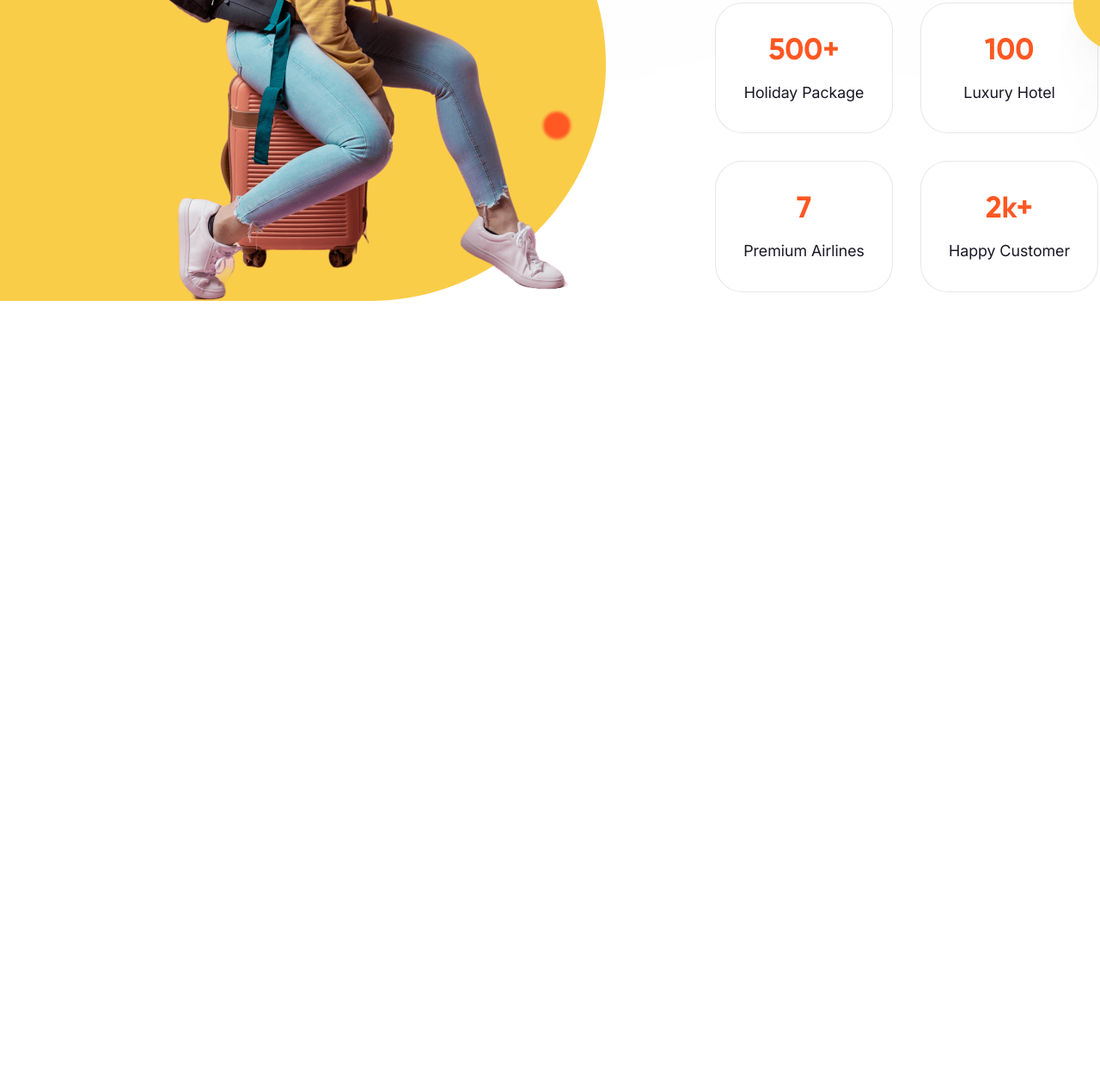
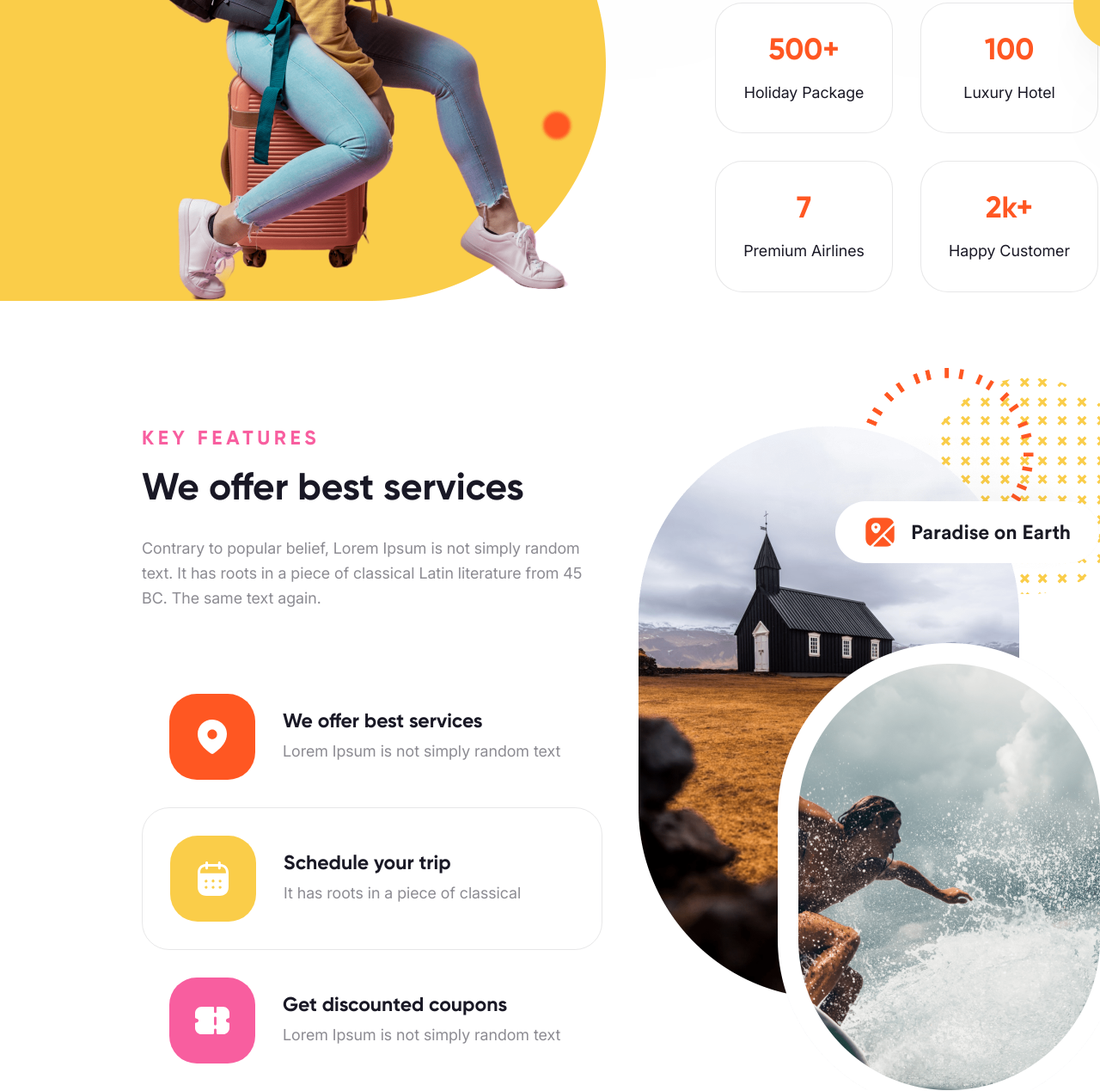
Before and after one commit to akkonkova/travlog-project, a website: page index.html in a window 1280 px wide. Shown: the part 2946-4215 px from the top of the page at 86% size. Before the commit the page ends 3314 px from the top, so only its background shows below. Drawn offline with Linux system fonts and the light colour scheme; files whose address does not match are found by name.

Commit message:
добавлена секция key features с ключевыми преимуществами, добавлен новый цвет в стиль root

```diff
--- a/index.html
+++ b/index.html
@@ -240,6 +240,68 @@
             </div>
           </div>
         </section>
+
+        <!-- Section about key features that Travlog offers-->
+        <section class="features">
+          <div class="features__wrapper">
+            <div class="features__content">
+              <div class="features__content-container">
+                <p class="section-description">Key features</p>
+                <h2 class="section-title">We offer best services</h2>
+              </div>
+              <p class="section-text">
+                Contrary to popular belief, Lorem Ipsum is not simply random text. It has roots in a
+                piece of classical Latin literature from 45 BC. The same text again.
+              </p>
+            </div>
+            <div class="features__feature-card-list">
+              <div class="feature-card">
+                <div class="feature-card__icon-container">
+                  <img
+                    src="./images/location-tag.svg"
+                    alt="map location icon"
+                    class="feature-card__icon"
+                  />
+                </div>
+                <div class="feature-card__text-container">
+                  <span class="feature-card__title">We offer best services</span>
+                  <p class="feature-card__description">Lorem Ipsum is not simply random text</p>
+                </div>
+              </div>
+              <div class="feature-card feature-card_border">
+                <div class="feature-card__icon-container feature-card__icon-container_yellow">
+                  <img
+                    src="./images/calendar-icon.svg"
+                    alt="map location icon"
+                    class="feature-card__icon"
+                  />
+                </div>
+                <div class="feature-card__text-container">
+                  <span class="feature-card__title">Schedule your trip</span>
+                  <p class="feature-card__description">It has roots in a piece of classical</p>
+                </div>
+              </div>
+              <div class="feature-card">
+                <div class="feature-card__icon-container feature-card__icon-container_pink">
+                  <img
+                    src="./images/white-ticket.svg"
+                    alt="map location icon"
+                    class="feature-card__icon"
+                  />
+                </div>
+                <div class="feature-card__text-container">
+                  <span class="feature-card__title">Get discounted coupons</span>
+                  <p class="feature-card__description">Lorem Ipsum is not simply random text</p>
+                </div>
+              </div>
+            </div>
+          </div>
+          <img
+            src="./images/features_picture.png"
+            alt="A joyful girl is sitting on a suitcase"
+            class="features__image"
+          />
+        </section>
       </main>
     </div>
   </body>
--- a/styles/style.css
+++ b/styles/style.css
@@ -7,6 +7,8 @@
   --accent-color: #f85e9f;
   --dull-color: rgba(25 24 37 / 0.5);
   --orange-color: #ff5722;
+  --yellow-color: #facd49;
+  --pink-color: #f85e9f;
 }
 
 .page {
@@ -544,8 +546,8 @@
 }
 
 .advantages__info-card-list {
+  position: relative;
   display: grid;
-  position: relative;
   grid-template-columns: repeat(auto-fit, minmax(207px, 1fr));
   gap: 32px;
   max-inline-size: 545px;
@@ -580,15 +582,12 @@
   line-height: 160%;
 }
 
-.advantages__info-card-list::before{
+.advantages__info-card-list::before {
   content: '';
   position: absolute;
   top: -55px;
   right: -83px;
   border-radius: 100px;
-  background: #FACD49;
-  height: 112px;
-  width: 112px;
   box-shadow:
     0 385px 108px 0 rgba(0 0 0 / 0),
     0 246px 99px 0 rgba(0 0 0 / 0),
@@ -596,14 +595,126 @@
     0 62px 62px 0 rgba(0 0 0 / 0.02),
     0 15px 34px 0 rgba(0 0 0/ 0.03),
     0 0 0 0 rgba(0 0 0/ 0.03);
+  background: #facd49;
+  inline-size: 112px;
+  block-size: 112px;
 }
 
-.advantages__info-card-list::after{
+.advantages__info-card-list::after {
   content: '';
   position: absolute;
   top: -15px;
   right: -47px;
+  width: 40px;
+  height: 36px;
   background-image: url(../images/ticket-star.svg);
-  height: 36px;
-  width: 40px;
 }
+
+.features {
+  position: relative;
+  display: flex;
+  gap: 42px;
+  margin-block-start: 128px;
+  padding-inline-start: 165px;
+  padding-inline-end: 160px;
+}
+
+.features__wrapper {
+  display: flex;
+  flex-direction: column;
+  gap: 64px;
+  max-inline-size: 540px;
+  inline-size: 100%;
+}
+
+.features__content {
+  display: flex;
+  flex-direction: column;
+  align-items: flex-start;
+  gap: 32px;
+}
+
+.features__content-container {
+  display: flex;
+  flex-direction: column;
+  gap: 16px;
+}
+
+.features__feature-card-list {
+  display: flex;
+  flex-direction: column;
+}
+
+.feature-card {
+  display: flex;
+  align-items: center;
+  gap: 32px;
+  border-radius: 32px;
+  padding-inline: 32px;
+  padding-block: 32px;
+}
+
+.feature-card_border {
+  border: 1px solid rgba(25 24 37 / 0.1);
+}
+
+.feature-card__icon-container {
+  display: flex;
+  justify-content: center;
+  align-items: center;
+  width: 100px;
+  height: 100px;
+  border-radius: 32px;
+  background: var(--orange-color);
+}
+
+.feature-card__icon-container_yellow {
+  background: var(--yellow-color);
+}
+
+.feature-card__icon-container_pink {
+  background: var(--pink-color);
+}
+
+.feature-card__icon {
+  inline-size: 48px;
+  block-size: 48px;
+}
+
+.feature-card__text-container {
+  display: flex;
+  flex-direction: column;
+  gap: 8px;
+}
+
+.feature-card__title {
+  color: var(--black);
+  font-family: inherit;
+  font-weight: 700;
+  font-size: 23px;
+  line-height: 120%;
+}
+
+.feature-card__description {
+  color: var(--dull-color);
+  font-family: Inter, sans-serif;
+  font-weight: 400;
+  font-size: 18px;
+  line-height: 160%;
+}
+
+.features__image {
+  inline-size: 537px;
+  block-size: 772px;
+}
+
+.features::before {
+  content: '';
+  position: absolute;
+  top: -68px;
+  right: 13px;
+  z-index: -1;
+  background-image: url(../images/decorative-rounds-features.svg);
+  inline-size: 448px;
+  block-size: 272px;
+}
```
Also changed, not shown: images/calendar-icon.svg (added), images/decorative-rounds-features.svg (added), images/features_picture.png (added), images/location-tag.svg (added), images/white-ticket.svg (added), 2 other files. Lines whose indentation alone changed are shown as unchanged.
